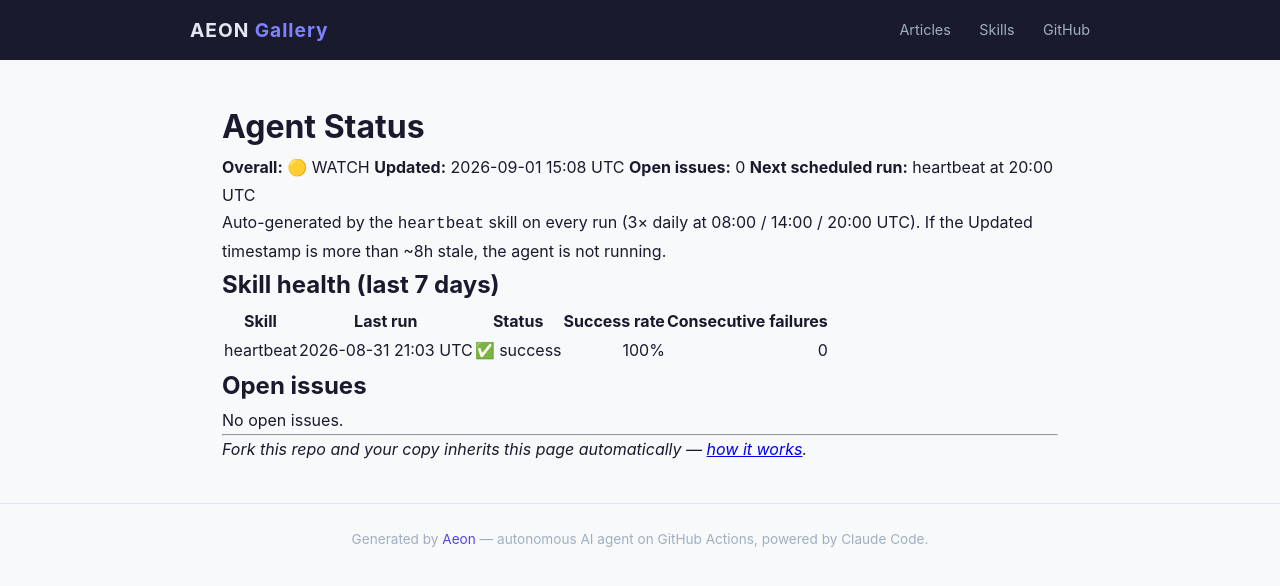
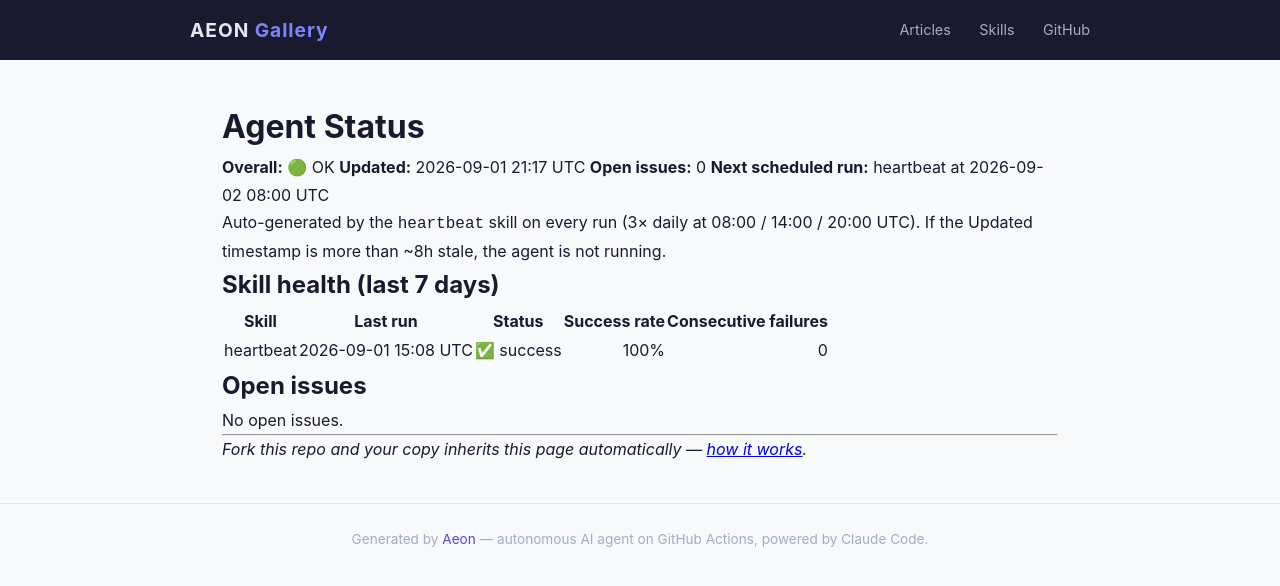
Before and after one commit to amaz98/maz-aeon, a Jekyll site: the page built from docs/status.md, in a window 1280 px wide. Shown: the top 586 px of the page. Built offline with Jekyll 4.4.1, drawn with Linux system fonts in a browser that asks for light colours.

Commit message:
chore(heartbeat): auto-commit 2026-09-01

```diff
--- a/docs/status.md
+++ b/docs/status.md
@@ -6,10 +6,10 @@ permalink: /status/
 
 # Agent Status
 
-**Overall:** 🟡 WATCH
-**Updated:** 2026-09-01 15:08 UTC
+**Overall:** 🟢 OK
+**Updated:** 2026-09-01 21:17 UTC
 **Open issues:** 0
-**Next scheduled run:** heartbeat at 20:00 UTC
+**Next scheduled run:** heartbeat at 2026-09-02 08:00 UTC
 
 Auto-generated by the `heartbeat` skill on every run (3× daily at 08:00 / 14:00 / 20:00 UTC). If the Updated timestamp is more than ~8h stale, the agent is not running.
 
@@ -17,7 +17,7 @@ Auto-generated by the `heartbeat` skill on every run (3× daily at 08:00 / 14:00
 
 | Skill | Last run | Status | Success rate | Consecutive failures |
 |-------|----------|--------|-------------:|---------------------:|
-| heartbeat | 2026-08-31 21:03 UTC | ✅ success | 100% | 0 |
+| heartbeat | 2026-09-01 15:08 UTC | ✅ success | 100% | 0 |
 
 ## Open issues
 
--- a/memory/token-usage.csv
+++ b/memory/token-usage.csv
@@ -261,3 +261,4 @@ date,skill,model,input_tokens,output_tokens,cache_read,cache_creation
 2026-08-31,heartbeat,claude-opus-4-7,18,6451,601761,35616
 2026-08-31,heartbeat,claude-opus-4-7,11,5089,288979,34017
 2026-09-01,heartbeat,claude-opus-4-7,11,4741,274786,34134
+2026-09-01,heartbeat,claude-opus-4-7,11,4413,277344,33599
```
Also changed, not shown: memory/logs/2026-09-01.md (+10 -0 lines), .outputs/heartbeat.md.
